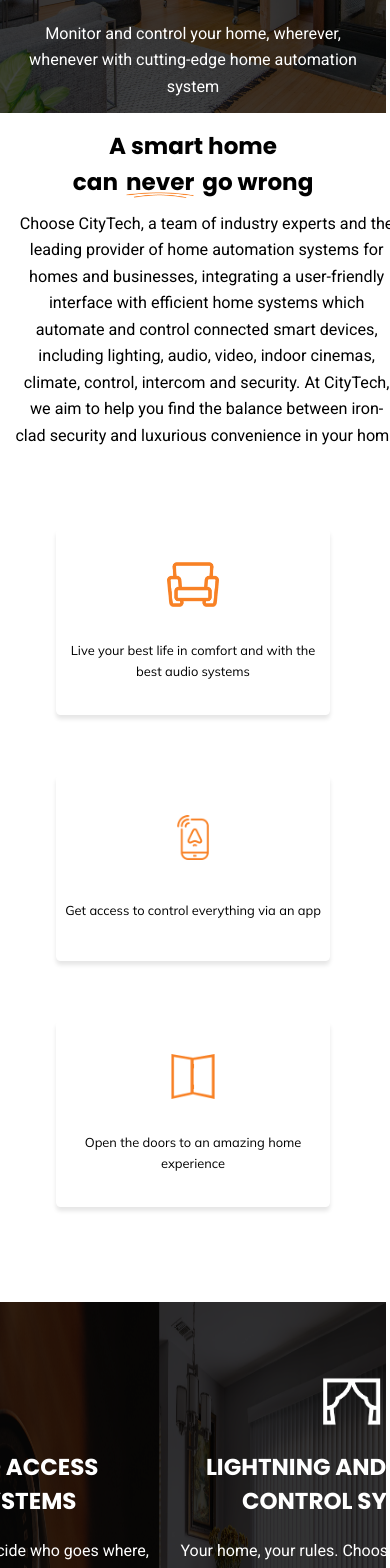
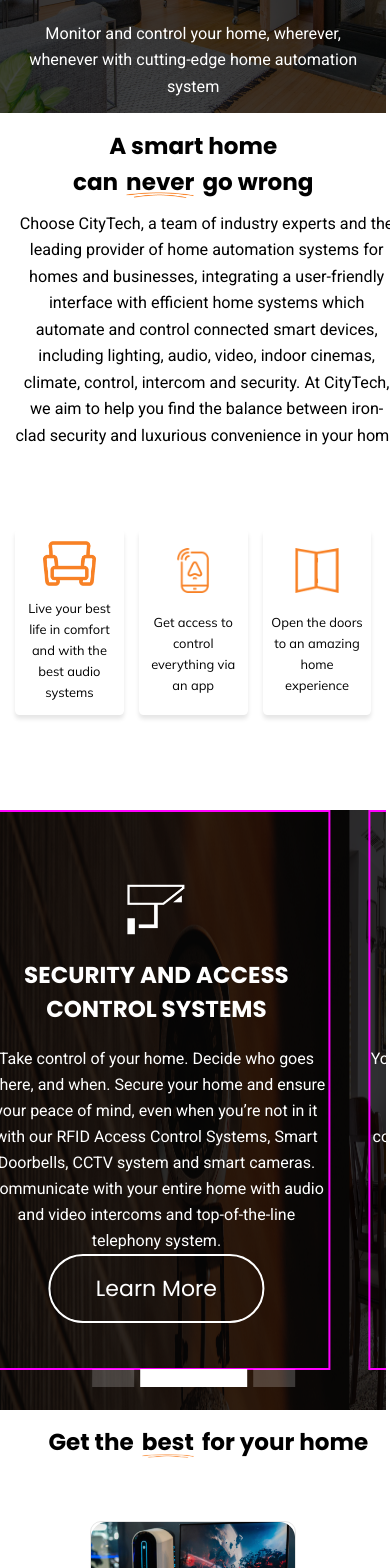
Before and after one commit to raphaeluwadone/city-tech-2.0, a React (Create React App) app: page / in a window 390 px wide. Shown: the part 260-1828 px from the top of the page. Built offline with nearby package versions, Linux system fonts and the light colour scheme.

Commit message:
Responsive Fix

```diff
--- a/src/App.css
+++ b/src/App.css
@@ -75,13 +75,14 @@
   background-position: center;
   background-repeat: no-repeat;
   width: 100%;
-  height: 37.25rem;
+  min-height: 37.25rem;
 }
 
 .about__main__content {
   display: -webkit-box;
   display: -ms-flexbox;
   display: flex;
+  flex-wrap: wrap;
   -ms-flex-pack: distribute;
       justify-content: space-around;
   -webkit-box-align: center;
@@ -92,15 +93,17 @@
 }
 
 .about__main__content .about__main__text h1 {
-  width: 49.5625rem;
+  max-width: 49.5625rem;
   font-size: 4.0625rem;
+  word-wrap: break-word;
   line-height: 6.37812rem;
   font-weight: 700;
   color: white;
 }
 
 .about__main__content .about__main__text p {
-  width: 37.5625rem;
+  max-width: 37.5625rem;
+  word-wrap: break-word;
   font-family: "Roboto", "sans-serif";
   font-size: 1.375rem;
   line-height: 2.5rem;
@@ -113,21 +116,24 @@
 }
 
 .about__info h2 {
-  width: 19.125rem;
+  max-width: 19.125rem;
   font-weight: 700;
   font-size: 3.125rem;
   line-height: 4.90625rem;
   margin: 0 auto;
+  text-align: center;
 }
 
 .about__info p {
-  width: 74.25rem;
+  max-width: 74.25rem;
+  width: 95%;
   font-weight: 400;
   font-size: 1.125rem;
   line-height: 2.5rem;
   margin: 0 auto;
   font-family: "Roboto", "sans-serif";
   text-align: center;
+  word-wrap: break-word;
 }
 
 .about__mission {
@@ -135,13 +141,16 @@
   display: -webkit-box;
   display: -ms-flexbox;
   display: flex;
+  flex-wrap: wrap;
   -webkit-box-pack: justify;
       -ms-flex-pack: justify;
           justify-content: space-between;
   color: white;
-  height: 496px;
+  min-height: 496px;
   width: 100%;
   background-image: url("./assets/Rectangle 251.png");
+  background-size: cover;
+  background-repeat:no-repeat ;
 }
 
 .about__mission .mission, .about__mission .vision {
@@ -157,6 +166,7 @@
           align-items: center;
   -ms-flex-pack: distribute;
       justify-content: space-around;
+      margin: 0 auto;
 }
 
 .about__mission .mission p, .about__mission .vision p {
@@ -175,12 +185,13 @@
   font-size: 3.125rem;
   line-height: 4.90625rem;
   margin: 0 auto;
+  text-align: center;
 }
 
 @media screen and (max-width: 768px) {
   .about__main {
     background-image: url("./assets/about-md-bg.png");
-    height: 26.6925rem;
+    min-height: 26.6925rem;
   }
   .about__main__content {
     padding: 50px;
@@ -206,22 +217,25 @@
     line-height: 2.70375rem;
   }
   .about__info p {
-    width: 41.04313rem;
+    max-width: 41.04313rem;
     font-size: 0.91875rem;
     line-height: 1.26313rem;
   }
   .about__mission {
     padding: 20px 50px;
-    height: 308px;
+    min-height: 308px;
     background-image: url("./assets/Rectangle 251.png");
     background-size: cover;
     background-position: center;
+    background-repeat:no-repeat ;
   }
   .about__mission .mission, .about__mission .vision {
     height: 16.70437rem;
+    margin: 0 auto;
     -webkit-box-pack: center;
         -ms-flex-pack: center;
             justify-content: center;
+
   }
   .about__mission .mission p, .about__mission .vision p {
     width: 18.71313rem;
@@ -242,7 +256,7 @@
 
 @media screen and (max-width: 414px) {
   .about__main {
-    height: 21.57313rem;
+    min-height: 21.57313rem;
     padding-top: 80px;
   }
   .about__main__content {
@@ -256,12 +270,13 @@
     padding: 30px;
   }
   .about__main__content .about__main__text h1 {
-    width: 21.50062rem;
+    max-width: 21.50062rem;
     font-size: 1.73188rem;
     line-height: 2.71875rem;
+    word-wrap: break-word;
   }
   .about__main__content .about__main__text p {
-    width: 37.5625rem;
+    max-width: 37.5625rem;
     font-family: "Roboto", "sans-serif";
     font-size: 1.375rem;
     line-height: 2.5rem;
@@ -277,12 +292,12 @@
     padding: 15px;
   }
   .about__info h2 {
-    width: 10.3175rem;
+    max-width: 10.3175rem;
     font-size: 1.44312rem;
     line-height: 2.26562rem;
   }
   .about__info p {
-    width: 22.36688rem;
+    max-width: 22.36688rem;
     font-size: 1.01rem;
     line-height: 1.65938rem;
   }
@@ -529,7 +544,7 @@
 
 .services__main {
   background-image: url("./assets/Rectangle 244 (2).png");
-  height: 37.25rem;
+  min-height: 37.25rem;
   width: 100%;
   background-size: cover;
   background-position: center;
@@ -539,6 +554,7 @@
   display: -webkit-box;
   display: -ms-flexbox;
   display: flex;
+  flex-wrap: wrap;
   padding: 40px 60px;
   -webkit-box-pack: space-evenly;
       -ms-flex-pack: space-evenly;
@@ -549,7 +565,8 @@
 .services__main__content h1 {
   font-weight: 700;
   color: white;
-  width: 47.375rem;
+  max-width: 47.375rem;
+  word-wrap: break-word;
   font-size: 4.0625rem;
   line-height: 6.37812rem;
 }
@@ -563,8 +580,9 @@
 }
 
 .services__main__content p {
-  width: 38.52813rem;
+  max-width: 38.52813rem;
   color: white;
+  word-wrap: break-word;
   font-weight: 500;
   font-family: "Roboto", "sans-serif";
   font-size: 1.375rem;
@@ -615,6 +633,7 @@
   display: -webkit-box;
   display: -ms-flexbox;
   display: flex;
+  flex-wrap: wrap;
   -webkit-box-pack: space-evenly;
       -ms-flex-pack: space-evenly;
           justify-content: space-evenly;
@@ -634,7 +653,7 @@
 }
 
 .services__info .main__service__img {
-  width: 34.0625rem;
+  max-width: 34.0625rem;
 }
 
 .services__info .services__info__img--left {
@@ -676,7 +695,7 @@
 }
 
 .services__info .services__info__img--right .info__img__icon .icon-right {
-  width: 66px;
+  max-width: 66px;
   margin: 15px;
 }
 
@@ -696,8 +715,9 @@
 
 .services__info .service__info--content h3 {
   font-weight: 700;
-  width: 34.3125rem;
+  max-width: 34.3125rem;
   font-size: 1.875rem;
+  word-wrap: break-word;
   line-height: 2.94375rem;
 }
 
@@ -714,7 +734,8 @@
 }
 
 .video__section h2 {
-  width: 79.5rem;
+  max-width: 79.5rem;
+  word-wrap: break-word;
   font-size: 3.125rem;
   line-height: 4.6875rem;
   text-align: center;
@@ -723,7 +744,8 @@
 }
 
 .video__section p {
-  width: 57rem;
+  max-width: 57rem;
+  word-wrap: break-word;
   font-family: "Roboto", "sans-serif";
   font-weight: 400;
   font-size: 1.125rem;
@@ -738,7 +760,7 @@
 
 @media screen and (max-width: 768px) {
   .services__main {
-    height: 26.6925rem;
+    min-height: 26.6925rem;
     background-image: url("./assets/services-md-bg.png");
     background-size: cover;
     background-position: center;
@@ -826,7 +848,8 @@
     height: 25.77375rem;
   }
   .services__info .service__info--content h3 {
-    width: 20.43563rem;
+    max-width: 20.43563rem;
+    word-wrap: break-word;
     font-size: 1.72188rem;
     line-height: 2.70375rem;
   }
@@ -839,12 +862,12 @@
     padding: 40px;
   }
   .video__section h2 {
-    width: 35.18812rem;
+    max-width: 35.18812rem;
     font-size: 1.72188rem;
     line-height: 2.70375rem;
   }
   .video__section p {
-    width: 34.21187rem;
+    max-width: 34.21187rem;
     font-size: 0.91875rem;
     line-height: 1.26313rem;
     margin: 30px auto;
@@ -883,9 +906,11 @@
   }
   .services__main__content img:not(.bulb) {
     width: 3.07125rem;
+    display: none;
   }
   .services__main__content .bulb {
     width: 1.95375rem;
+    display: none;
   }
   .services__main__content .services__main__content__img {
     width: 329px;
@@ -996,12 +1021,12 @@
     padding: 20px;
   }
   .video__section h2 {
-    width: 22.36688rem;
+    max-width: 22.36688rem;
     font-size: 1.44312rem;
     line-height: 2.26562rem;
   }
   .video__section p {
-    width: 22.36688rem;
+    max-width: 22.36688rem;
     font-size: 1.01rem;
     line-height: 1.64062rem;
     margin: 10px auto;
@@ -1012,7 +1037,7 @@
 }
 
 body {
-  width: 99vw;
+  width: 99.08vw;
 }
 
 .home__main {
@@ -1034,7 +1059,6 @@
   margin: 0 auto;
   text-align: center;
   color: white;
-  /* background-color: red; */
   padding: 150px 0;
 }
 
@@ -1044,7 +1068,7 @@
   margin-top: 80px;
   font-size: 3.125rem;
   line-height: 6.25rem;
-  width: 41.875rem;
+  max-width: 41.875rem;
   text-align: center;
 }
 
@@ -1058,13 +1082,15 @@
 
 .home__info {
   padding: 60px;
+
 }
 
 .home__info h2 {
-  width: 908px;
+  max-width: 908px;
   font-weight: 700;
   font-size: 2.8125rem;
   line-height: 4.41563rem;
+  text-align: center;
   margin: 0 auto;
 }
 
@@ -1086,22 +1112,22 @@
   font-size: 1.125rem;
   line-height: 40px;
   text-align: center;
-  width: 1188px;
+  width: 95%;
+  word-wrap: break-word;
+  max-width: 1188px;
   margin: 30px auto;
 }
 
 .home__info .card-deck {
-  width: 1188px;
+  max-width: 1188px;
   margin: 0 auto;
-  display: -ms-grid;
-  display: grid;
-  -ms-grid-columns: 1fr 1fr 1fr;
-      grid-template-columns: 1fr 1fr 1fr;
-  grid-column-gap: 30px;
+  display: flex;
+  justify-content: space-between;
 }
 
 .home__info .card {
   height: 195px;
+  max-width: 356px;
   border-radius: 4px;
   border: none;
   -webkit-box-shadow: 0 4px 4px rgba(0, 0, 0, 0.1);
@@ -1128,6 +1154,7 @@
   line-height: 24px;
   font-family: "Mulish", sans-serif;
   text-align: center;
+  word-wrap: break-word;
 }
 
 .home__info .card:hover {
@@ -1137,7 +1164,7 @@
 
 .home__slider {
   height: 584px;
-  width: 100%;
+  max-width: 100%;
   /* display: flex;
   justify-content: center;
   align-items: center; */
@@ -1151,7 +1178,9 @@
   font-size: 2.8125rem;
   line-height: 4.41563rem;
   font-weight: 700;
-  width: 38.5625rem;
+  max-width: 38.5625rem;
+  text-align: center;
+  word-wrap: break-word;
   margin: 0 auto;
 }
 
@@ -1168,7 +1197,11 @@
 }
 
 .home__products .card-deck {
-  display: -ms-grid;
+  display: flex;
+  flex-wrap: wrap;
+  justify-content: space-evenly;
+  align-items: center;
+  /* display: -ms-grid;
   display: grid;
   margin-top: 60px;
   -ms-grid-columns: 1fr 1fr 1fr;
@@ -1176,7 +1209,7 @@
   grid-gap: 30px;
   -webkit-box-pack: center;
       -ms-flex-pack: center;
-          justify-content: center;
+          justify-content: center; */
   width: auto;
   padding: 0 60px;
   margin: 60px auto;
@@ -1185,6 +1218,7 @@
 .home__products .card {
   width: 389px;
   height: 400px;
+  margin: 30px 0;
   overflow: hidden;
   border: 1px solid rgba(0, 0, 0, 0.1);
   border-radius: 30px;
@@ -1229,7 +1263,8 @@
     margin-top: -90px;
   }
   .home__main__title {
-    width: 37.5rem;
+    width: 90%;
+    max-width: 37.5rem;
     height: 13.8125rem;
     margin: 90px auto;
     text-align: center;
@@ -1238,7 +1273,8 @@
   .home__main__title h1 {
     font-size: 2.58312rem;
     line-height: 4.05563rem;
-    width: 37.5rem;
+    word-wrap: break-word;
+    width: 100%;
     margin-top: -1.25rem;
   }
   .home__main__title p {
@@ -1250,18 +1286,18 @@
     padding: 30px;
   }
   .home__info h2 {
-    width: 31.62875rem;
+    max-width: 31.62875rem;
     font-size: 1.72188rem;
     line-height: 2.70375rem;
   }
   .home__info .main-text {
     font-size: 1.03313rem;
     line-height: 1.32rem;
-    width: 36.7375rem;
+    max-width: 36.7375rem;
     margin: 20px auto;
   }
   .home__info .card-deck {
-    width: 43.51125rem;
+    max-width: 43.51125rem;
     grid-column-gap: 15px;
     margin: 30px auto;
   }
@@ -1437,7 +1473,7 @@
 
 .main__contact {
   background-image: url("./assets/Rectangle-contact.png");
-  height: 50.25rem;
+  min-height: 50.25rem;
   width: 100%;
   background-position: center;
   background-size: cover;
@@ -1446,6 +1482,7 @@
   display: -webkit-box;
   display: -ms-flexbox;
   display: flex;
+  flex-wrap: wrap;
   -webkit-box-align: stretch;
       -ms-flex-align: stretch;
           align-items: stretch;
@@ -1460,14 +1497,16 @@
 }
 
 .main__contact .contact__content h2 {
-  width: 46rem;
+  max-width: 46rem;
+  word-wrap: break-word;
   font-size: 4.063rem;
   line-height: 6.378rem;
   font-weight: 700;
 }
 
 .main__contact .contact__content p {
-  width: 29.125rem;
+  max-width: 29.125rem;
+  word-wrap: break-word;
   font-size: 1.5rem;
   line-height: 2.25rem;
   color: #989898;
@@ -1535,6 +1574,7 @@
     display: -webkit-box;
     display: -ms-flexbox;
     display: flex;
+    flex-wrap: wrap;
     -webkit-box-orient: vertical;
     -webkit-box-direction: normal;
         -ms-flex-direction: column;
@@ -1545,19 +1585,21 @@
   }
   .main__contact .contact__content h2 {
     color: black;
-    width: 35.83062rem;
+    max-width: 35.83062rem;
     font-size: 2.58312rem;
+    word-wrap: break-word;
     line-height: 4.05563rem;
   }
   .main__contact .contact__content p {
-    width: 29.125rem;
+    max-width: 29.125rem;
     font-size: 1.14813rem;
     line-height: 1.72188rem;
     color: #989898;
   }
   .main__contact .contact__form {
     margin: 100px 0;
-    width: 30.30875rem;
+    max-width: 30.30875rem;
+    width: 95%;
     height: 25.71625rem;
     border-radius: 55px;
     border: none;
@@ -1692,16 +1734,18 @@
 
 .lead {
   width: 100vw;
-  height: 584px;
+  min-height: 584px;
   position: absolute;
   z-index: -5;
 }
 
 .singleSlide .content {
   display: flex;
+  flex-wrap: wrap;
   align-items: center;
   justify-content: space-between;
-  height: 586px;
+  min-height: 586px;
+  /* border: 2px solid magenta; */
   position: relative;
   color: #fff;
   margin: 0 auto;
@@ -1719,7 +1763,8 @@
 .singleSlide p {
   font-size: 18px;
   line-height: 40px;
-  width: 692px;
+  max-width: 692px;
+  word-wrap: break-word;
   font-weight: 400;
   font-family: 'Roboto', 'sans-serif';
   color: white;
@@ -1814,13 +1859,17 @@
   }
 
   .lead {
-    height: 536px;
+    height: 100%;
   }
 
   .singleSlide .content {
-    height: 536px;
+    min-height: 536px;
     width: 90%;
     z-index: 5;
+  }
+
+  .singleSlide {
+    min-height: 600px
   }
 
   .singleSlide h2 {
@@ -1831,11 +1880,12 @@
   .singleSlide p {
     font-size: 16px;
     line-height: 36px;
-    width: 484px;
+    max-width: 484px;
+    word-wrap: break-word;
   }
 
   .slide__text {
-    width: 503px;
+    max-width: 503px;
     height: 361px;
   }
 
@@ -1874,7 +1924,7 @@
   }
 
   .lead {
-    height: 560px;
+    min-height: 560px;
   }
 
   .singleSlide .content .icon {
@@ -1885,13 +1935,21 @@
     align-items: center;
     flex-direction: column;
     justify-content: center;
-    height: 560px;
+    min-height: 560px;
+    margin: 0 auto;
+  }
+
+  .content {
+    border: 2px solid magenta;
+    margin-left: 30px;
+    width: 100%;
+    align-items: center;
   }
 
   .singleSlide h2 {
     font-size: 23px;
     line-height: 34px;
-    width: 315px;
+    max-width: 315px;
     text-align: center;
     margin: 20px auto;
   }
@@ -1899,12 +1957,12 @@
   .singleSlide p {
     font-size: 16px;
     line-height: 26px;
-    width: 379px;
+    max-width: 379px;
     text-align: center;
     margin: 0 auto;
   }
   .slide__text  .btn {
-    width: 216px;
+    max-width: 216px;
     font-size: 22px;
     line-height: 25px;
     margin: auto;
--- a/src/components/footer/FooterElements.js
+++ b/src/components/footer/FooterElements.js
@@ -4,8 +4,9 @@
 export const FooterContainer = styled.div`
     width: 100%;
     background: black;
-    height: 283px;
+    min-height: 283px;
     display: flex;
+    flex-wrap: wrap;
     justify-content: space-between;
     align-items: center;
     padding: 0 60px;
@@ -14,16 +15,17 @@
     @media screen and (max-width: 768px) {
         height: 373px;
         flex-direction: column;
-        padding: 30px;
-    }
-
-    @media screen and (max-width: 768px) {
         justify-content: center;
         padding: 10px;
     }
 
+    @media screen and (max-width: 768px) {
+
+    }
+
 `
 export const FooterLinks = styled.div`
+    margin: 0 auto;
 
 
 `
@@ -60,6 +62,7 @@
 `
 
 export const FooterForm = styled.div`
+    margin: 0 auto;
     margin-top: 50px;
 
 p {
@@ -67,10 +70,16 @@
     line-height: 40px;
 }
 
+form {
+    margin: 0 auto;
+    width: auto;
+}
+
 input[type="text"] {
     width: 372px;
     height: 72px;
     padding-left: 30px;
+    margin: 0 auto;
     margin-top: 15px;
     font-size: 20px;
     line-height: 36px;
--- a/src/components/navbar/navbarElements.js
+++ b/src/components/navbar/navbarElements.js
@@ -76,7 +76,7 @@
 export const MobileIcon = styled.div`
     display: none;
 
-    @media screen and (max-width: 768px) {
+    @media screen and (max-width: 900px) {
         display: block;
         position: absolute;
         top: 0;
@@ -96,7 +96,7 @@
     text-align: center;
     margin-right: -22px;
 
-    @media screen and (max-width: 768px) {
+    @media screen and (max-width: 900px) {
         display: none;
     }
 `
@@ -110,7 +110,14 @@
     &.active {
         font-size: 30px;
         font-weight: 700;
-        color: red;
+    }
+    @media screen and (max-width: 950px) {
+        font-size: 16px;
+
+        &.active {
+            font-size: 20px;
+            font-weight: 700;
+        }
     }
 
 `
@@ -140,6 +147,7 @@
     display: flex;
     align-items: center;
     justify-content: center;
+    text-align: center;
 
     &:hover {
         background: #F88125;
@@ -154,7 +162,19 @@
         outline: 0;
     }
 
-@media screen and (max-width: 768px) {
+@media screen and (max-width: 950px) {
+    border: 1px solid #F88125;
+    transition: 0.3s all ease-in-out;
+    width: 12rem;
+    border-radius: 40px;
+    height: 53px;
+    display: flex;
+    align-items: center;
+    justify-content: center;
+    text-align: center;
+}
+
+@media screen and (max-width: 900px) {
     display: none;
 }
 
@@ -178,4 +198,8 @@
     &:focus {
         outline: 0;
     }
+
+    @media screen and (max-width: 950px) {
+        font-size: 1rem;
+    }
 `
```
